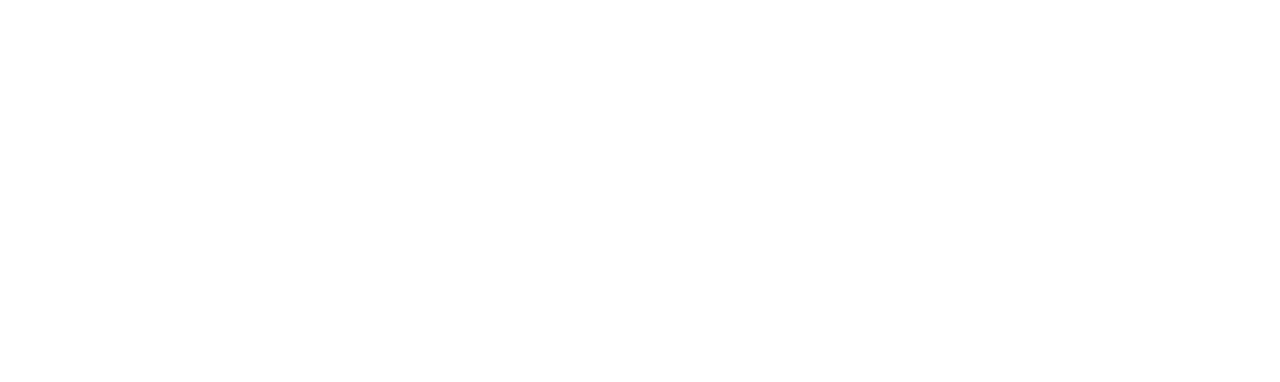
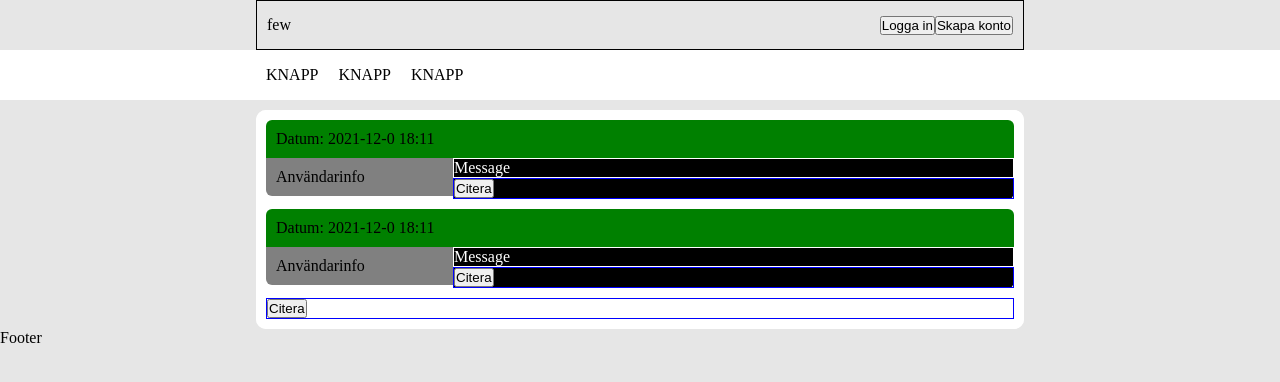
Before and after one commit to a19jimsa/Nodeprojekt, a website: page index.html in a window 1280 px wide. Drawn offline with nearby package versions, Linux system fonts and the light colour scheme.

Commit message:
Added frontend of app

```diff
--- /dev/null
+++ b/components/forumComponents.js
@@ -0,0 +1,44 @@
+class Container extends React.Component {
+    render() {
+        return <div className="container">
+            <Post />
+            <Post />
+            <AnswerButton />
+            <CreateUser />
+            <LoginUser />
+        </div>;
+    }
+}
+
+class Post extends React.Component {
+    render() {
+        return <div className="post">
+            <div className="postHead">Datum: 2021-12-0 18:11</div>
+            <div className="postContent">
+                <div className="postInfo">Användarinfo</div>
+                <div className="postComment">
+                    <div className="postMessage">Message</div>
+                    <AnswerButton />
+                </div>
+            </div>
+
+        </div>
+    }
+}
+
+class AnswerButton extends React.Component {
+    render() {
+        return <div className="answerButton"><button>Citera</button></div>;
+    }
+}
+class Answer extends React.Component {
+    render() {
+        return <div></div>;
+    }
+}
+
+class Stuf extends React.Component {
+    render() {
+        return <div></div>;
+    }
+}
--- /dev/null
+++ b/components/userComponents.js
@@ -0,0 +1,44 @@
+class UserButton extends React.Component {
+    render() {
+        return <div><button>Logga in</button><button>Skapa konto</button></div>;
+    }
+}
+
+class DialogBox extends React.Component {
+    constructor(props) {
+        super(props);
+        this.state = {show: false};
+        this.handleClick = this.handleClick.bind(this);
+    }
+
+    handleClick(){
+        this.state.show = !this.state.show;
+        this.setState({show: this.state.show});
+    }
+
+    render() {
+        if(this.state.show){
+            return <div className="box"><button onClick={this.handleClick} className="closeButton">X</button>{this.props.children}</div>;
+        }else{
+            return <div></div>
+        }
+    }
+}
+
+class CreateUser extends React.Component {
+    render() {
+        return <DialogBox>
+            <h1>Skapa användare</h1>
+            <input type="text"></input>
+        </DialogBox>;
+    }
+}
+
+class LoginUser extends React.Component {
+    render() {
+        return <DialogBox>
+            <h1>Logga in</h1>
+            <input type="text"></input>
+        </DialogBox>;
+    }
+}
--- a/index.html
+++ b/index.html
@@ -5,9 +5,36 @@
     <meta http-equiv="X-UA-Compatible" content="IE=edge">
     <meta name="viewport" content="width=device-width, initial-scale=1.0">
     <title>Document</title>
-    <link rel="stylesheet" href="style.css">
+    <link rel="stylesheet" type="text/css" href="forum.css">
 </head>
 <body>
-
+    <script src="https://unpkg.com/babel-standalone@6/babel.min.js"></script>
+    <script src="https://unpkg.com/react@16/umd/react.development.js" crossorigin></script>
+    <script src="https://unpkg.com/react-dom@16/umd/react-dom.development.js" crossorigin></script>
+    <script type="text/babel" src="/components/forumComponents.js"></script>
+    <script type="text/babel" src="/components/userComponents.js"></script>
+    <header>
+        <div class="head">
+            <div class="logo">few</div>
+            <div class="login">few</div>
+        </div>
+    </header>
+    <div class="menu">
+        <nav>
+            <ul>
+                <li>KNAPP</li>
+                <li>KNAPP</li>
+                <li>KNAPP</li>
+            </ul>
+        </nav>
+    </div>
+    <main>
+    <div id="content"></div>
+    <script type="text/babel">
+        ReactDOM.render(<Container />, document.getElementById("content"));
+        ReactDOM.render(<UserButton />, document.getElementsByClassName("login")[0]);
+    </script>
+    </main>
+    <footer>Footer</footer>
 </body>
 </html>
--- a/package.json
+++ b/package.json
@@ -7,12 +7,13 @@
     "dotenv": "^10.0.0",
     "esbundle": "^0.0.2",
     "express": "^4.17.1",
-    "mongodb": "^4.2.1"
+    "mongodb": "^4.2.1",
+    "react-awesome-button": "^6.5.1"
   },
   "devDependencies": {},
   "scripts": {
     "test": "echo \"Error: no test specified\" && exit 1",
-    "bundle": "npx esbuild src/index.js --bundle --external:sqlite3 --platform=node --outfile=bin/out.js",
+    "bundle": "npx esbuild src/index.js --bundle --platform=node --outfile=bin/out.js",
     "st": "node bin/out.js",
     "bnr": "npm run bundle && npm run st"
   },
--- /dev/null
+++ b/src/forum.css
@@ -0,0 +1,143 @@
+*{
+    box-sizing: border-box;
+    margin: 0px;
+    padding: 0px;
+}
+
+html{
+    background-color: rgb(230, 230, 230);
+}
+
+header{
+    width: 100%;
+    margin: auto;
+    height: 50px;
+}
+
+.head{
+    display: flex;
+    justify-content: space-between;
+    align-items: center;
+    width: 60%;
+    height: 50px;
+    border: 1px solid black;
+    margin: auto;
+    padding: 10px;
+}
+
+ul {
+    display: flex;
+}
+li{
+    display: inline;
+    padding: 10px;
+}
+
+nav{
+    width: 60%;
+    margin: auto;
+}
+
+.menu{
+    width: 100%;
+    height: 50px;
+    display: flex;
+    justify-content: flex-start;
+    align-items: center;
+    margin: auto;
+    background-color: white;
+}
+
+#content{
+    background-color: blue;
+    width: 60%;
+    height: auto;
+    background-color: white;
+    margin: auto;
+    border-radius: 10px;
+    margin-top: 10px;
+}
+
+.container{
+    margin-top: 10px;
+    width: 100%;
+    height: auto;
+    border-radius: 10px;
+    background-color: white;
+    margin: auto;
+    padding: 10px;
+}
+
+.post{
+    margin-bottom: 10px;;
+}
+
+.postHead{
+    border-radius: 6px 6px 0px 0px;
+    background-color: green;
+    padding: 10px;
+}
+
+.postContent{
+    display: flex;
+    flex-direction: row;
+    justify-content: space-between;
+    align-items: flex-start;
+    width: 100%;
+    height: auto;
+}
+
+.postInfo{
+    width: 25%;
+    background-color: grey;
+    height: 100%;
+    border-radius: 0px 0px 0px 6px;
+    padding: 10px;
+}
+
+.postComment{
+    width: 75%;
+    background-color: black;
+    color: white;
+    height: 100%;
+    border-radius: 0px 0px 6px 0px;
+    display: flex;
+    flex-direction: column;
+}
+
+.postMessage{
+    flex-basis: 80%;
+    border: 1px solid white;
+}
+
+.answerButton{
+    flex-basis: 20%;
+    border: 1px solid blue;
+}
+
+.box{
+    position: fixed;
+    top: 50%;
+    left: 50%;
+    width: 500px;
+    height: 500px;
+    background-color: white;
+    border-radius: 6px;
+    transform: translate(-50%, -50%);
+    display: flex;
+    justify-content: center;
+    align-items: center;
+    box-shadow: 0px 0px 5px grey;
+    flex-direction: row;
+}
+
+.closeButton{
+    position: absolute;
+    top:0px;
+    right: 0px;
+    width: 50px;
+    height: 50px;
+    border-radius: 50%;
+    background-color: grey;
+    border: none;
+}
--- a/src/index.js
+++ b/src/index.js
@@ -2,8 +2,11 @@ const express = require('express')
 const app = express()
 const port = 3000
 
+app.use('/', express.static('src'))
+app.use('/components', express.static('components'))
+
 app.get('/', (req, res) => {
-  res.send('Hello World!')
+  res.sendFile('index.html',{root: '.'})
 })
 
 app.listen(port, () => {
--- a/style.css
+++ /dev/null
@@ -1,5 +0,0 @@
-*{
-    box-sizing: border-box;
-    margin: 0px;
-    padding: 0px;
-}
```
Also changed, not shown: src/forumComponents.js (deleted, +0 -13 lines), bin/out.js, 1 other file.
